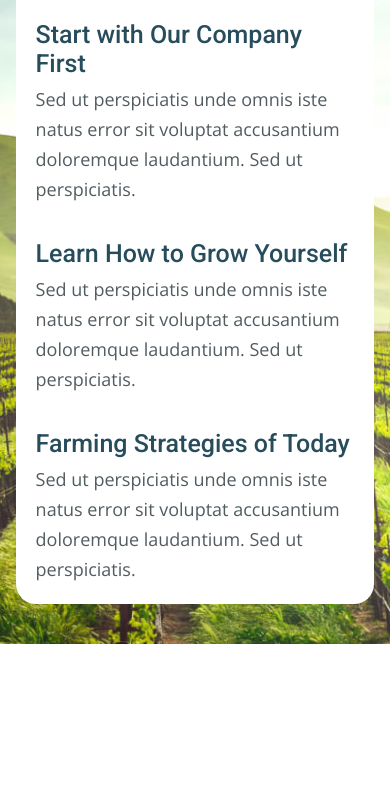
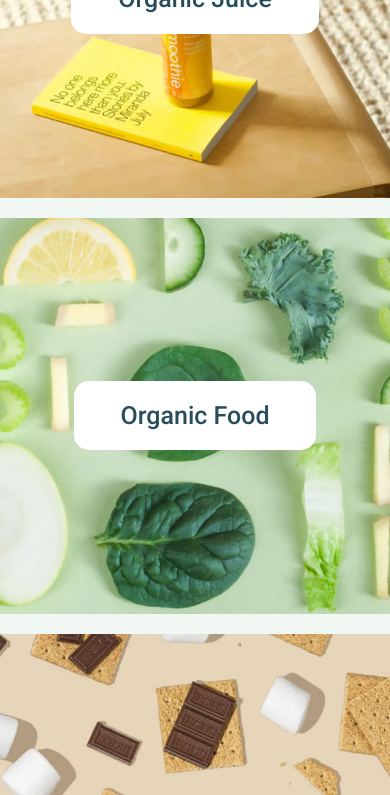
Before and after one commit to KyrychenkoDmytro/sigma, a React app in the folder final/client/: page / in a window 390 px wide. Shown: the part 259-1054 px from the top of the page. Before the commit the page ends 903 px from the top, so only its background shows below. Built offline with nearby package versions, Linux system fonts and the light colour scheme; no server answers.

Commit message:
responsive Gallery

```diff
--- a/final/client/src/Components/Gallery/Gallery.scss
+++ b/final/client/src/Components/Gallery/Gallery.scss
@@ -9,7 +9,7 @@
     }
 
     &__block {
-        height: 583px;
+        padding: 42% 0;
         display: flex;
         justify-content: center;
         align-items: center;
@@ -28,9 +28,90 @@
     }
 
     &__block-name {
-        padding: 33px 83px;
+        padding: 5.6% 14%;
         background-color: #fff;
         border-radius: 20px;
         font-weight: 500;
     }
 }
+
+@media (max-width:1639.98px) {
+    .Gallery {
+        padding: 160px 0;
+
+        &__wrap {
+            gap: 30px;
+        }
+    }
+}
+
+@media (max-width:1439.98px) {
+    .Gallery {
+        padding: 120px 0;
+
+        &__block-name {
+            padding: 5% 11%;
+
+        }
+    }
+}
+
+@media (max-width: 1199.98px) {
+    .Gallery {
+        padding: 80px 0;
+
+        &__wrap {
+            gap: 20px;
+        }
+
+        &__block-name {
+            font-size: 22px;
+            line-height: 26px;
+            border-radius: 15px;
+            padding: 4.5% 10%;
+        }
+    }
+}
+
+@media (max-width: 991.98px) {
+    .Gallery {
+
+        &__block-name {
+            font-size: 20px;
+            border-radius: 10px;
+        }
+    }
+}
+
+@media (max-width: 767.98px) {
+    .Gallery {
+        padding: 80px 0;
+
+        &__wrap {
+            grid-template-columns: repeat(1, 1fr);
+            gap: 40px;
+        }
+
+        &__block-name {
+            font-size: 25px;
+            line-height: 30px;
+            border-radius: 20px;
+            padding: 5.6% 14%;
+        }
+    }
+}
+
+@media (max-width: 575.98px) {
+    .Gallery {
+        padding: 60px 0;
+
+        &__wrap {
+            gap: 20px;
+        }
+
+        &__block-name {
+            border-radius: 15px;
+            padding: 5% 12%;
+        }
+    }
+}
--- a/final/client/src/pages/Home/Home.jsx
+++ b/final/client/src/pages/Home/Home.jsx
@@ -29,8 +29,8 @@ const Home = () => {
             {/* <Categories /> */}
             {/* <Testimonial /> */}
             {/* <Offer /> */}
-            <EcoFriendly />
-            {/* <Gallery /> */}
+            {/* <EcoFriendly /> */}
+            <Gallery />
             {/* <News /> */}
             {/* <Newsletter /> */}
         </main>
```
